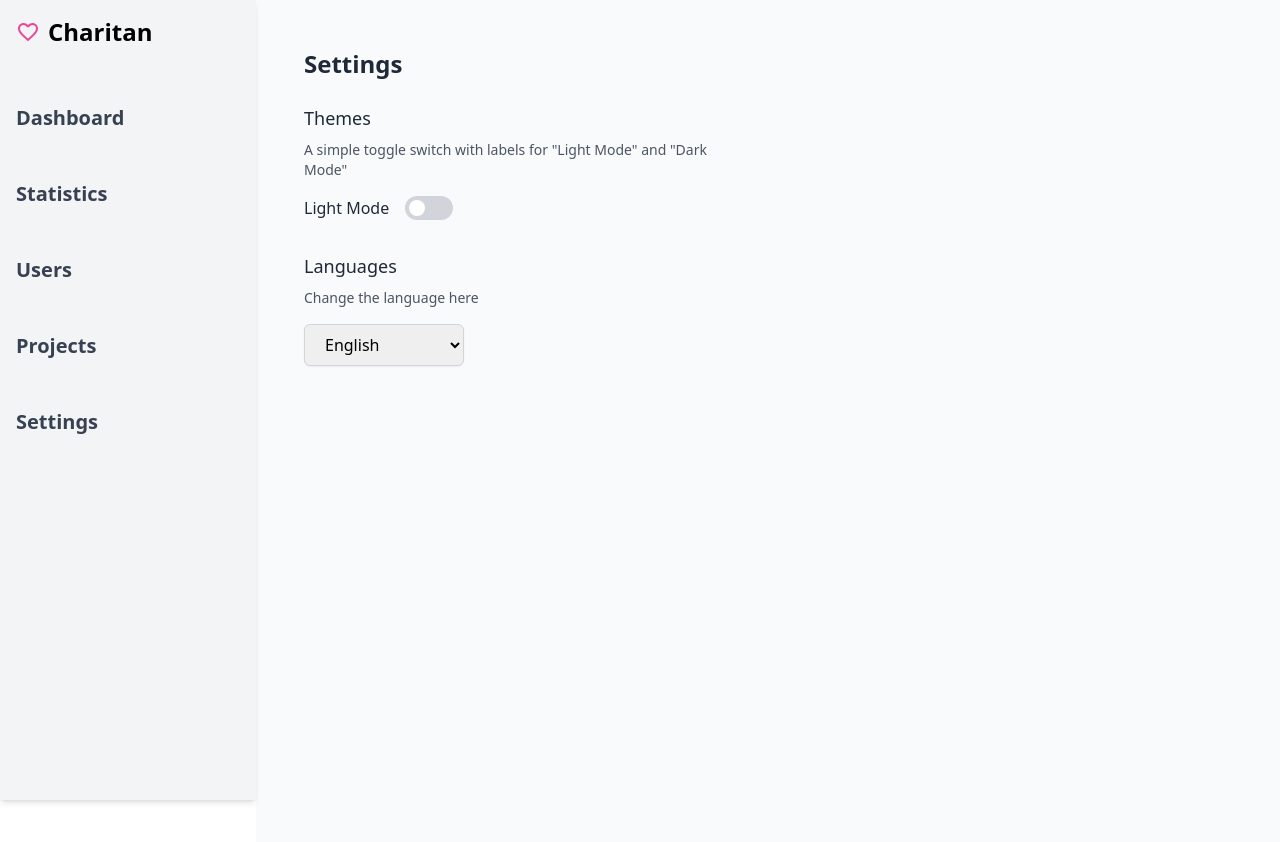
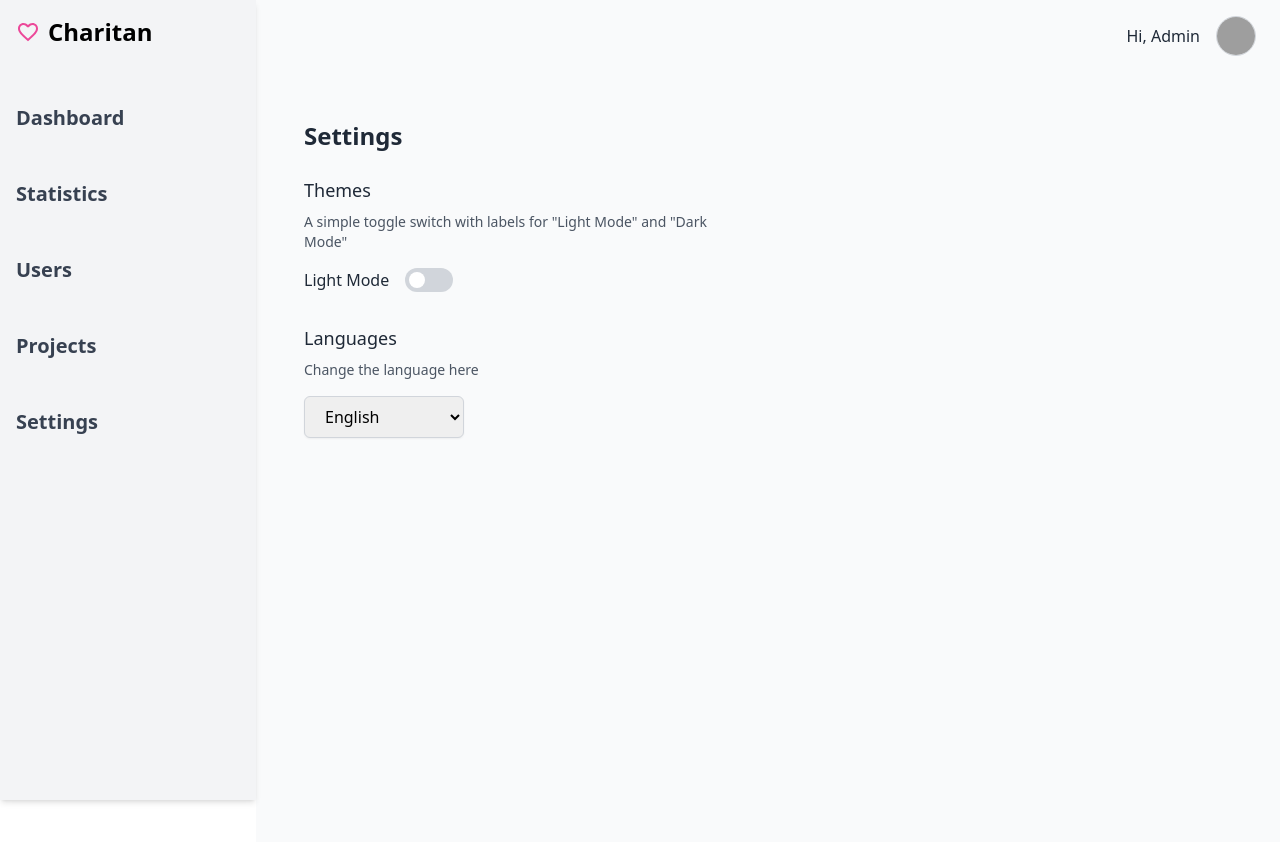
Before and after one commit to SoftwareArchitecture-SquadTiger/Team-B, a React (Vite) app in the folder Frontend/: page / in a window 1280 px wide. Shown: the top 842 px of the page. Built offline with nearby package versions, Linux system fonts and the light colour scheme; grey boxes are pictures that could not be loaded.

Commit message:
added admin info on right top of the page

```diff
--- a/Frontend/src/Layout.jsx
+++ b/Frontend/src/Layout.jsx
@@ -8,8 +8,24 @@ function Layout({ children }) {
       <Sidebar />
 
       {/* Main Content */}
-      <div className="flex-1 ml-[20%] p-6 bg-gray-50 overflow-y-auto min-h-screen">
-        {children}
+      <div className="flex-1 ml-[20%] bg-gray-50 overflow-y-auto min-h-screen">
+        {/* Header Section */}
+        <div className="flex items-center justify-between px-6 py-4 bg-gray-50">
+          {/* Empty div to maintain alignment */}
+          <div></div>
+          {/* Admin Info - Aligned to the far right */}
+          <div className="flex items-center space-x-4">
+            <span className="text-gray-800 font-medium">Hi, Admin</span>
+            <img
+              src="https://static.vecteezy.com/system/resources/thumbnails/005/346/410/small_2x/close-up-portrait-of-smiling-handsome-young-caucasian-man-face-looking-at-camera-on-isolated-light-gray-studio-background-photo.jpg"
+              alt="Admin Avatar"
+              className="w-10 h-10 rounded-full border border-gray-300"
+            />
+          </div>
+        </div>
+
+        {/* Page Content */}
+        <div className="p-6">{children}</div>
       </div>
     </div>
   );
```
